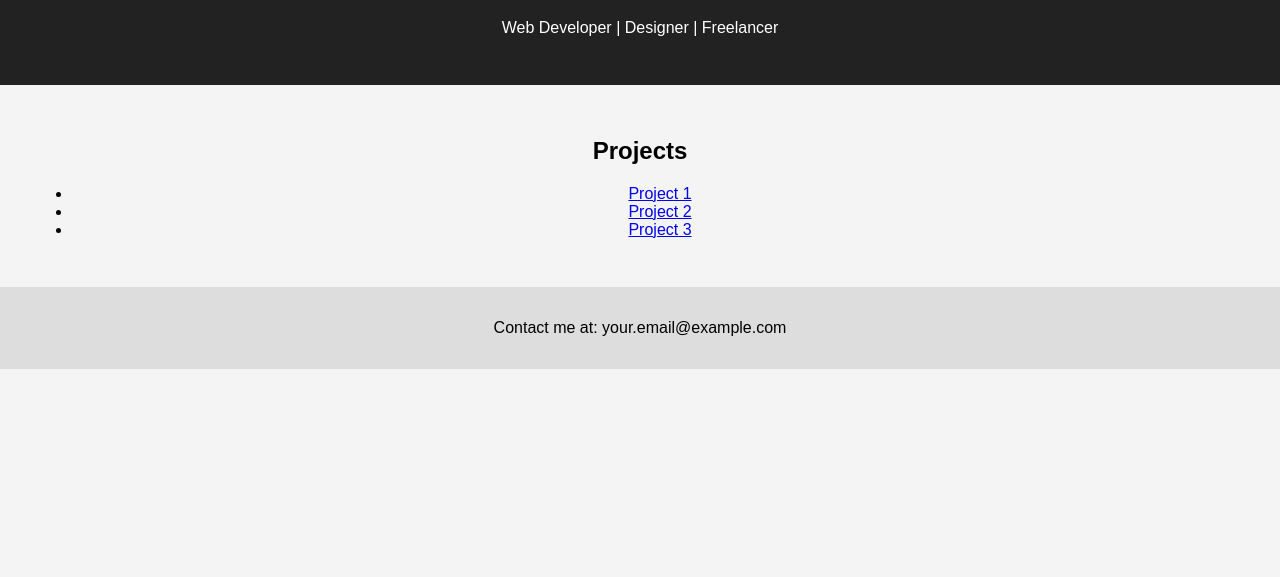
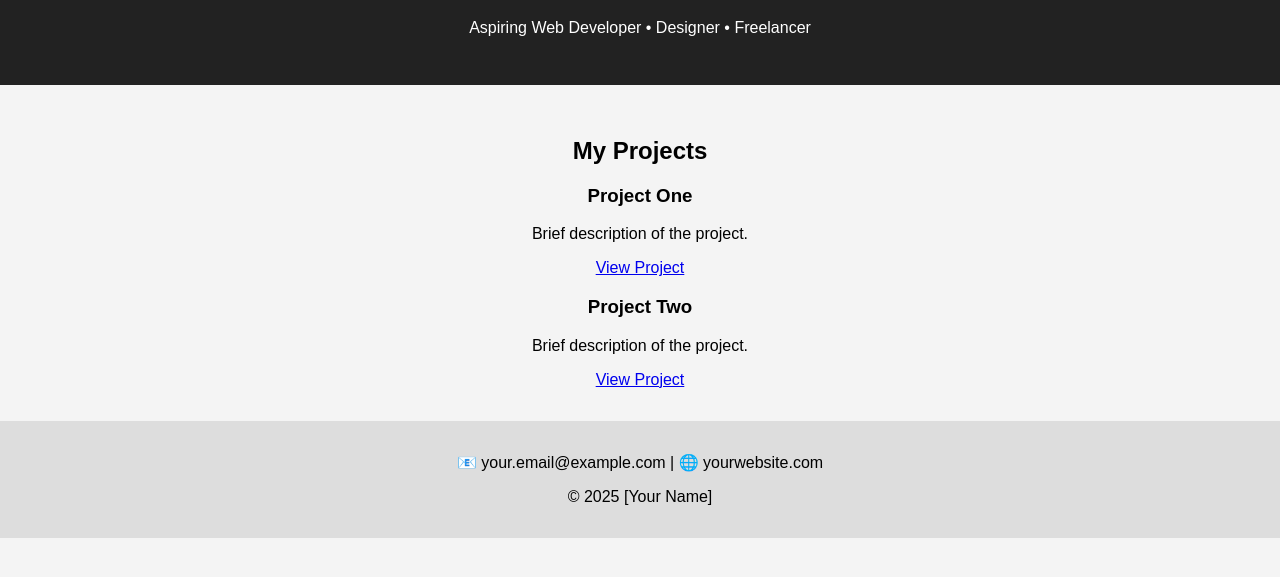
Before and after one commit to L1nknown/PORTFOLIO, a plain HTML site: page index.html in a window 1280 px wide. Shown: the part 93-670 px from the top of the page. Drawn offline with Linux system fonts and the light colour scheme.

Commit message:
index.html

```diff
--- a/index.html
+++ b/index.html
@@ -1,28 +1,38 @@
 <!DOCTYPE html>
 <html lang="en">
 <head>
-  <meta charset="UTF-8">
-  <meta name="viewport" content="width=device-width, initial-scale=1.0">
-  <title>My Portfolio</title>
-  <link rel="stylesheet" href="style.css">
+  <meta charset="UTF-8" />
+  <meta name="viewport" content="width=device-width, initial-scale=1.0"/>
+  <title>[Your Name] | Portfolio</title>
+  <link rel="stylesheet" href="style.css" />
 </head>
 <body>
-  <header>
-    <h1>Hello, I'm [Your Name]</h1>
-    <p>Web Developer | Designer | Freelancer</p>
+  <header class="hero">
+    <h1>Hello, I'm <span>[Your Name]</span></h1>
+    <p>Aspiring Web Developer • Designer • Freelancer</p>
   </header>
 
-  <section>
-    <h2>Projects</h2>
-    <ul>
-      <li><a href="#">Project 1</a></li>
-      <li><a href="#">Project 2</a></li>
-      <li><a href="#">Project 3</a></li>
-    </ul>
-  </section>
+  <main class="content">
+    <section class="projects">
+      <h2>My Projects</h2>
+      <div class="project-grid">
+        <div class="project-card">
+          <h3>Project One</h3>
+          <p>Brief description of the project.</p>
+          <a href="#" target="_blank">View Project</a>
+        </div>
+        <div class="project-card">
+          <h3>Project Two</h3>
+          <p>Brief description of the project.</p>
+          <a href="#" target="_blank">View Project</a>
+        </div>
+      </div>
+    </section>
+  </main>
 
   <footer>
-    <p>Contact me at: your.email@example.com</p>
+    <p>📧 your.email@example.com | 🌐 yourwebsite.com</p>
+    <p>&copy; 2025 [Your Name]</p>
   </footer>
 </body>
 </html>
```
